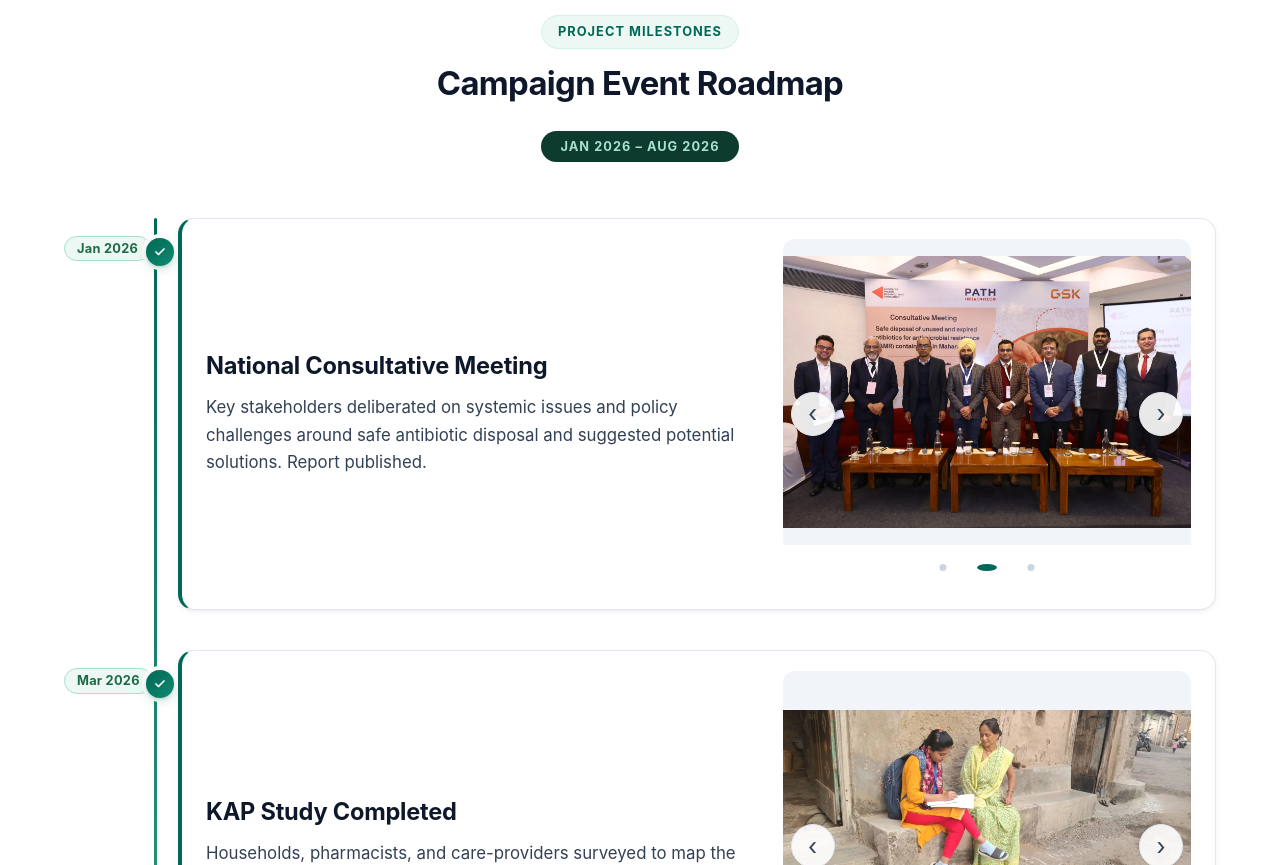
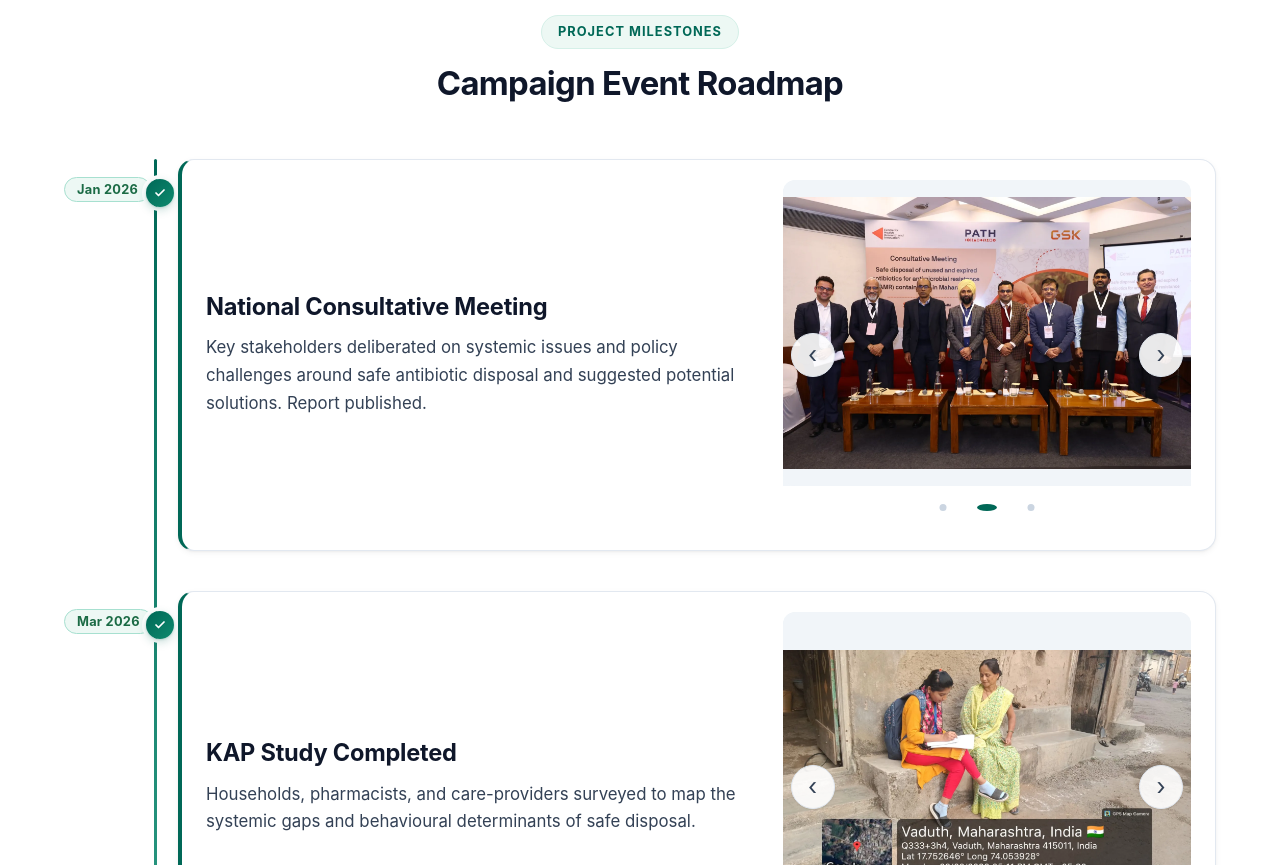
Before and after one commit to Atharva8559/AMR-Pledge-Portal, a website: page index.html in a window 1280 px wide. Shown: the part 7820-8685 px from the top of the page. Drawn offline with nearby package versions, Linux system fonts and the light colour scheme; no server answers.

Commit message:
Remove duration/timeline badge under Campaign Event Roadmap heading

```diff
--- a/index.html
+++ b/index.html
@@ -885,7 +885,6 @@
       <div class="section-header reveal">
         <span class="section-subtitle" data-i18n="roadmap.subtitle">Project Milestones</span>
         <h2 class="section-title" data-i18n="roadmap.title">Campaign Event Roadmap</h2>
-        <div class="roadmap-header-badge" data-i18n="roadmap.badge.date_range">JAN 2026 – AUG 2026</div>
       </div>
 
       <div class="vertical-roadmap-wrapper" data-reveal-children>
```
